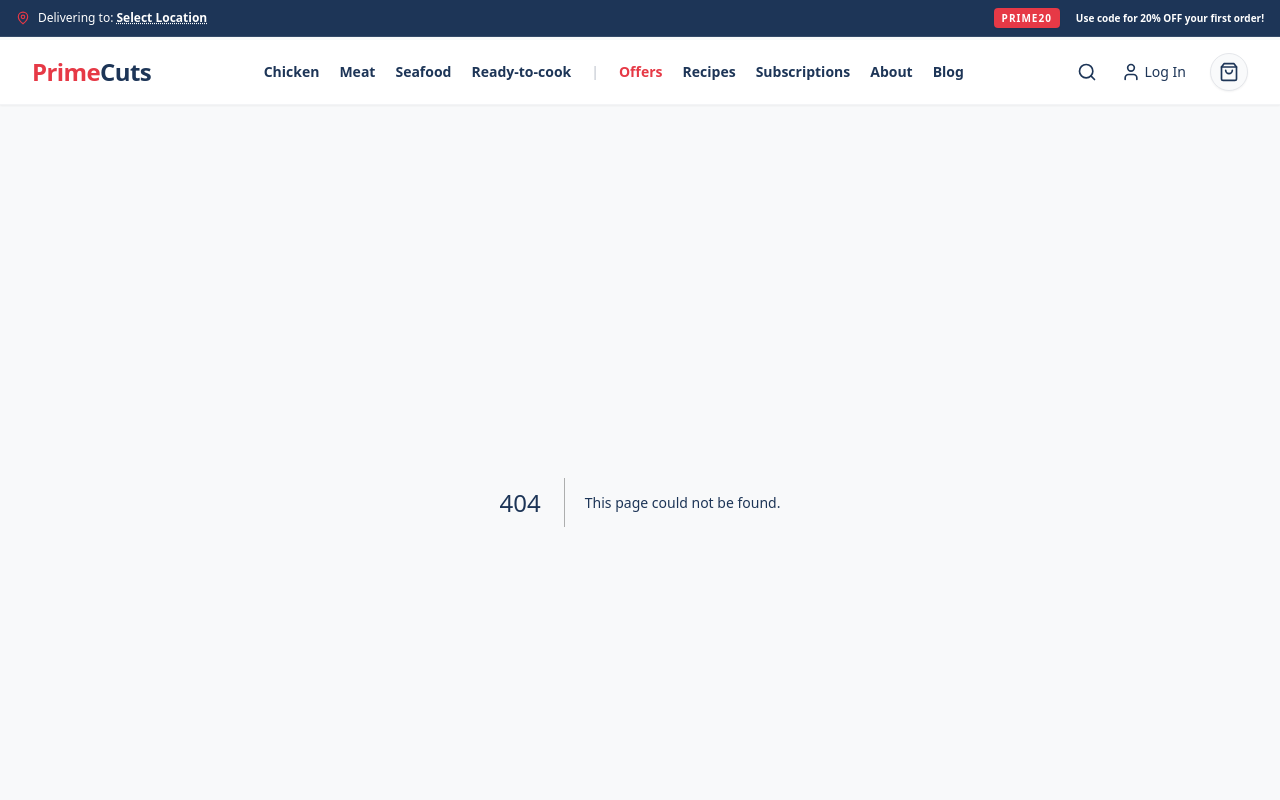
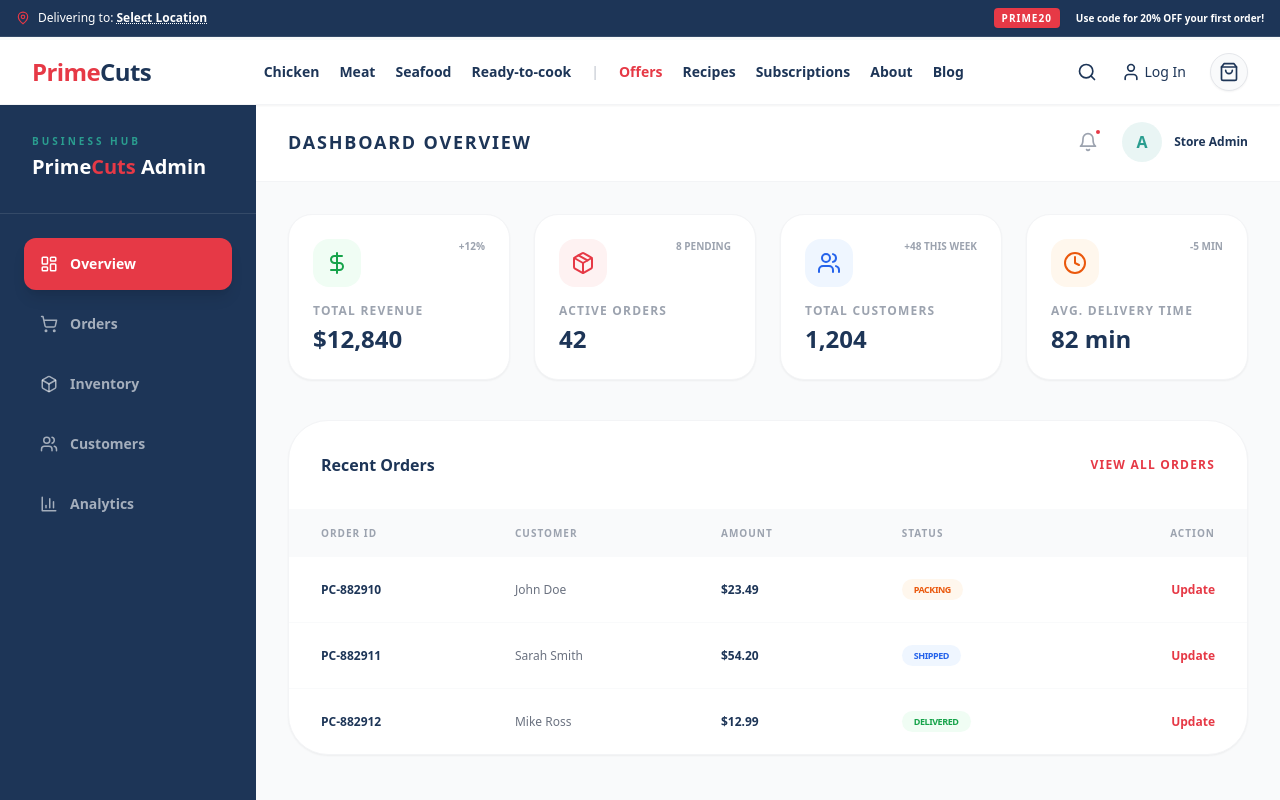
Before and after one commit to kiranmondal943/primecuts, a Next.js app: page /admin in a window 1280 px wide. Before the commit this address had no page. Shown: the top 800 px of the page. Built offline with nearby package versions, Linux system fonts and the light colour scheme.

Commit message:
Create page.tsx

```diff
--- /dev/null
+++ b/src/app/admin/page.tsx
@@ -0,0 +1,75 @@
+"use client";
+import { TrendingUp, Package, Users, DollarSign, Clock } from 'lucide-react';
+
+export default function AdminDashboard() {
+  const stats = [
+    { label: 'Total Revenue', value: '$12,840', trend: '+12%', icon: DollarSign, color: 'text-green-600 bg-green-50' },
+    { label: 'Active Orders', value: '42', trend: '8 Pending', icon: Package, color: 'text-[#E63946] bg-red-50' },
+    { label: 'Total Customers', value: '1,204', trend: '+48 this week', icon: Users, color: 'text-blue-600 bg-blue-50' },
+    { label: 'Avg. Delivery Time', value: '82 min', trend: '-5 min', icon: Clock, color: 'text-orange-600 bg-orange-50' },
+  ];
+
+  return (
+    <div className="space-y-10">
+
+      {/* Stats Cards */}
+      <div className="grid grid-cols-1 md:grid-cols-2 lg:grid-cols-4 gap-6">
+        {stats.map((stat, i) => (
+          <div key={i} className="bg-white p-6 rounded-3xl border border-gray-100 shadow-sm">
+            <div className="flex justify-between items-start mb-4">
+              <div className={`p-3 rounded-2xl ${stat.color}`}>
+                <stat.icon size={24} />
+              </div>
+              <span className="text-[10px] font-black text-gray-400 uppercase">{stat.trend}</span>
+            </div>
+            <p className="text-xs font-bold text-gray-400 uppercase tracking-widest mb-1">{stat.label}</p>
+            <h3 className="text-2xl font-black text-[#1D3557]">{stat.value}</h3>
+          </div>
+        ))}
+      </div>
+
+      {/* Recent Orders Table */}
+      <div className="bg-white rounded-[2.5rem] border border-gray-100 shadow-sm overflow-hidden">
+        <div className="p-8 border-b border-gray-50 flex justify-between items-center">
+          <h3 className="font-black text-[#1D3557]">Recent Orders</h3>
+          <button className="text-xs font-bold text-[#E63946] hover:underline uppercase tracking-widest">View All Orders</button>
+        </div>
+        <table className="w-full text-left">
+          <thead>
+            <tr className="bg-gray-50 text-[10px] font-black text-gray-400 uppercase tracking-widest">
+              <th className="px-8 py-4">Order ID</th>
+              <th className="px-8 py-4">Customer</th>
+              <th className="px-8 py-4">Amount</th>
+              <th className="px-8 py-4">Status</th>
+              <th className="px-8 py-4 text-right">Action</th>
+            </tr>
+          </thead>
+          <tbody className="divide-y divide-gray-50">
+            {[
+              { id: 'PC-882910', name: 'John Doe', amount: '$23.49', status: 'Packing' },
+              { id: 'PC-882911', name: 'Sarah Smith', amount: '$54.20', status: 'Shipped' },
+              { id: 'PC-882912', name: 'Mike Ross', amount: '$12.99', status: 'Delivered' },
+            ].map((order, i) => (
+              <tr key={i} className="text-xs">
+                <td className="px-8 py-6 font-bold text-[#1D3557]">{order.id}</td>
+                <td className="px-8 py-6 text-gray-500 font-medium">{order.name}</td>
+                <td className="px-8 py-6 font-bold text-[#1D3557]">{order.amount}</td>
+                <td className="px-8 py-6">
+                  <span className={`px-3 py-1 rounded-full font-black text-[9px] uppercase tracking-tighter ${
+                    order.status === 'Packing' ? 'bg-orange-50 text-orange-600' :
+                    order.status === 'Shipped' ? 'bg-blue-50 text-blue-600' :
+                    'bg-green-50 text-green-600'
+                  }`}>
+                    {order.status}
+                  </span>
+                </td>
+                <td className="px-8 py-6 text-right font-black text-[#E63946] cursor-pointer hover:underline">Update</td>
+              </tr>
+            ))}
+          </tbody>
+        </table>
+      </div>
+
+    </div>
+  );
+}
```
